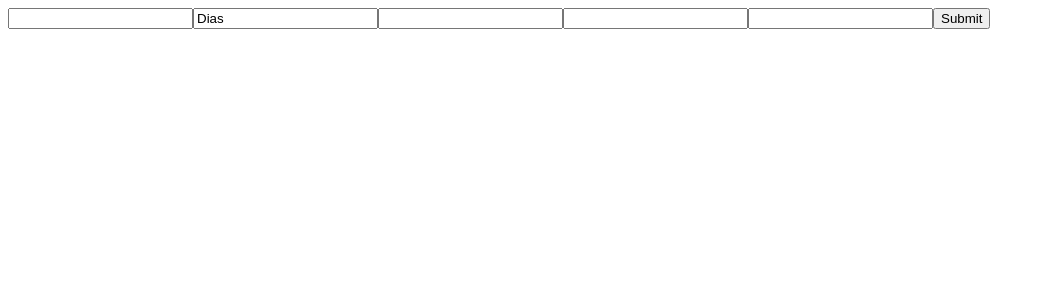
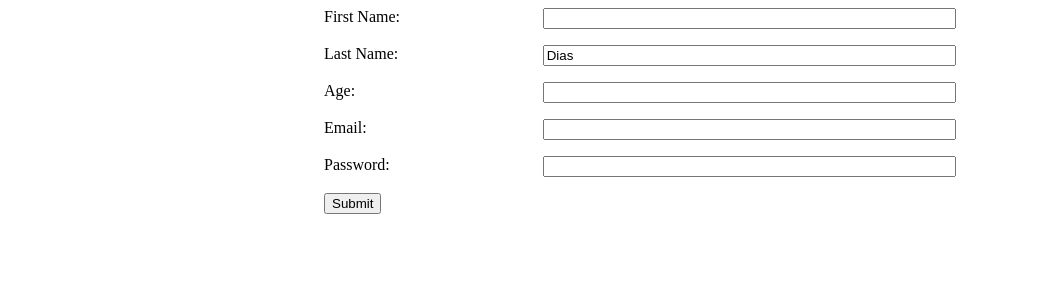
Before and after one commit to pedrocassa/playground, a React (Vite) app: page / in a window 1280 px wide. Shown: the top 300 px of the page, without its empty margins (0-1045 px from the left). Built offline with nearby package versions, Linux system fonts and the light colour scheme.

Commit message:
feat: add basic styles

```diff
--- a/package.json
+++ b/package.json
@@ -10,6 +10,7 @@
     "preview": "vite preview"
   },
   "dependencies": {
+    "@emotion/react": "^11.14.0",
     "react": "^18.3.1",
     "react-dom": "^18.3.1",
     "react-hook-form": "^7.54.1"
--- a/src/App.tsx
+++ b/src/App.tsx
@@ -1,20 +1,25 @@
+/** @jsxImportSource @emotion/react */
+
+import { SubmitHandler } from "react-hook-form";
 import Form from "./components/Form";
+import * as styles from "./styles";
+import { IFormProps } from "./components/Form/Form";
 
 function App() {
   const values = {
-    firstName: { type: "text", error: "First name is required" },
-    lastName: { type: "text", default: "Dias", error: "Last name is required" },
-    age: { type: "number", error: "Age is required" },
-    email: { type: "email", error: "Email is required" },
-    password: { type: "password", error: "Password is required" },
+    firstName: { type: "text", label: "First Name:" },
+    lastName: { type: "text", label: "Last Name:", default: "Dias" },
+    age: { type: "number", label: "Age:" },
+    email: { type: "email", label: "Email:" },
+    password: { type: "password", label: "Password:" },
   };
 
-  const onSubmit = (data: Record<string, string>) => {
+  const onSubmit: SubmitHandler<IFormProps["values"]> = (data) => {
     console.log(data);
   };
 
   return (
-    <div>
+    <div css={styles.container}>
       <Form values={values} onSubmit={onSubmit} />
     </div>
   );
--- a/src/components/Form/Form.tsx
+++ b/src/components/Form/Form.tsx
@@ -1,18 +1,21 @@
+/** @jsxImportSource @emotion/react */
+
 import { FC } from "react";
 import { SubmitHandler, useForm } from "react-hook-form";
+import * as styles from "./styles";
 
 interface FormValue {
   type: string;
-  error: string;
-  default?: number | string;
+  label: string;
+  default?: number | string; // TODO: Fix this type
 }
 
-interface IFormProps {
+export interface IFormProps {
   values: Record<string, FormValue>;
-  onSubmit: (data: Record<string, string>) => void;
+  onSubmit: SubmitHandler<IFormProps["values"]>;
 }
 
-const Form: FC<IFormProps> = ({ values }) => {
+const Form: FC<IFormProps> = ({ values, onSubmit }) => {
   const defaultValues = Object.entries(values).reduce(
     (acc, [key, item]) => ({ ...acc, [key]: item.default ?? "" }),
     {}
@@ -20,19 +23,17 @@ const Form: FC<IFormProps> = ({ values }) => {
 
   const { register, handleSubmit } = useForm<IFormProps["values"]>({
     defaultValues,
-    errors: Object.entries(values).reduce(
-      (acc, [key, item]) => ({ ...acc, [key]: { message: item.error } }),
-      {}
-    ),
   });
 
-  const onSubmit: SubmitHandler<IFormProps["values"]> = (data) =>
-    console.log(data);
+  const submitForm = handleSubmit(onSubmit);
 
   return (
-    <form onSubmit={handleSubmit(onSubmit)}>
+    <form onSubmit={submitForm} css={styles.form}>
       {Object.entries(values).map(([key, item]) => (
-        <input key={key} type={item.type} {...register(key)} />
+        <div css={styles.input}>
+          <label htmlFor={key}>{item.label}</label>
+          <input key={key} type={item.type} {...register(key)} />
+        </div>
       ))}
 
       <input type="submit" />
--- /dev/null
+++ b/src/components/Form/styles.ts
@@ -0,0 +1,19 @@
+import { css } from "@emotion/react";
+
+export const form = css`
+  width: 50%;
+`;
+
+export const input = css`
+  display: flex;
+  margin-bottom: 1rem;
+  gap: 1rem;
+
+  label {
+    flex: 1;
+  }
+
+  input {
+    flex: 2;
+  }
+`;
--- /dev/null
+++ b/src/styles.ts
@@ -0,0 +1,7 @@
+import { css } from "@emotion/react";
+
+export const container = css`
+  display: flex;
+  justify-content: center;
+  align-items: center;
+`;
```
Also changed, not shown: 1 other file (tests, documents, lock files or other folders).
